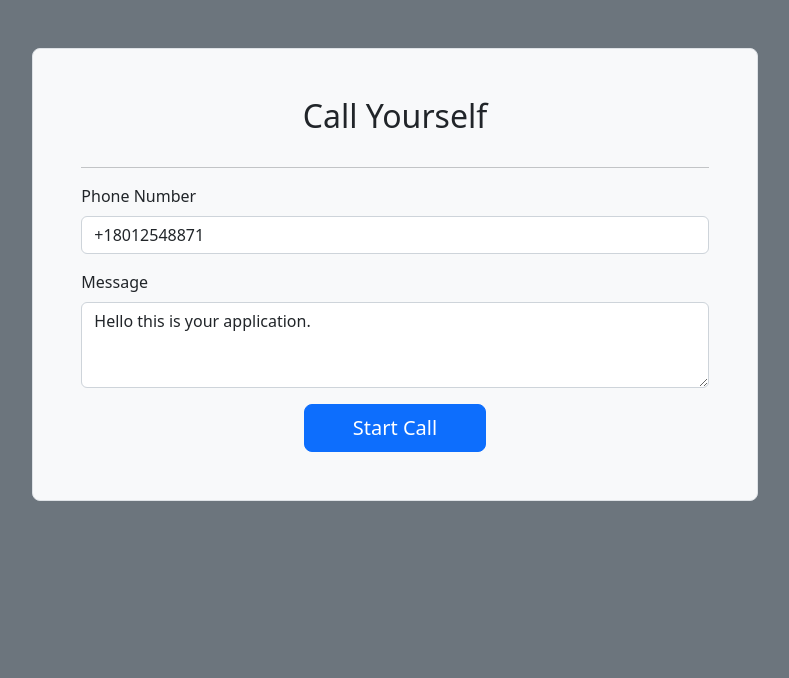
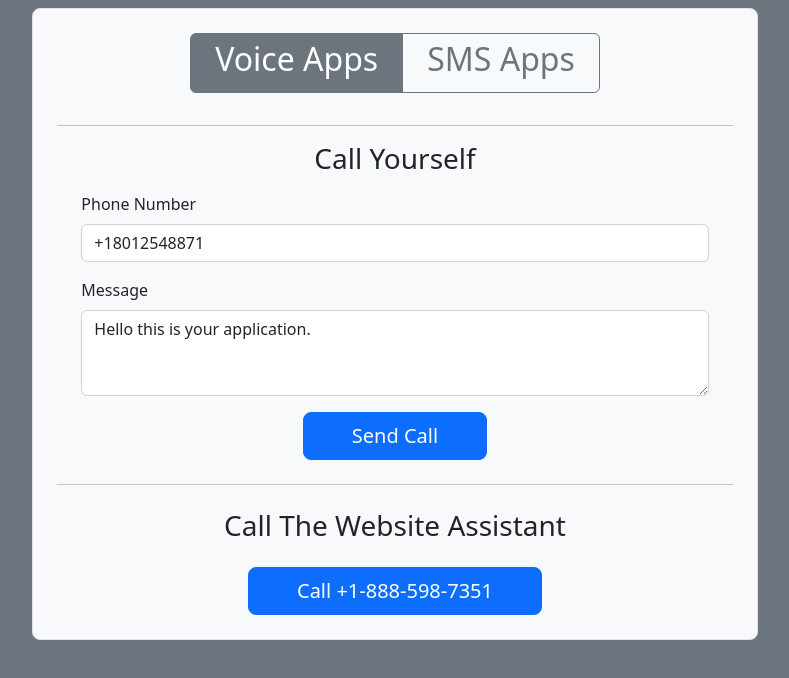
Before and after one commit to jado66/my-site, a Next.js app: page /calling in a window 1280 px wide. Shown: the top 678 px of the page, without its empty margins (245-1034 px from the left). Built offline with nearby package versions, Linux system fonts and the light colour scheme.

Commit message:
Added sms app

```diff
--- a/src/pages/api/voice-outgoing.js
+++ b/src/pages/api/voice-outgoing.js
@@ -39,7 +39,7 @@ export default async function handler(req, res) {
 
     try {
         const response = new VoiceResponse();
-        response.say({voice: "Polly.Kimberly",language:"en-US"},message);
+        response.say({voice: "Polly.Kimberly",language:"en-US",speechRate: '1.5'},message);
 
         client.calls
           .create({
--- a/src/pages/calling.jsx
+++ b/src/pages/calling.jsx
@@ -1,3 +1,4 @@
+import Link from "next/link";
 import { useState } from "react"
 import { toast } from "react-toastify"
 
@@ -12,101 +13,35 @@ const OTP_ENDPOINT = process.env.NODE_ENV === 'production'
 
 const Calling = () =>{
 
-    const [toNumber, setToNumber] = useState('+18012548871')
-    const [message, setMessage] = useState('Hello this is your application.')
-    const [voice, setVoice] = useState('Salli')
 
-    const [code, setCode] = useState("")
-    const [showModal, setShowModal] = useState(false)
 
-    const debug = process.env.NODE_ENV !== 'production'
+    const [app, setApp] = useState('voice')
 
-    const triggerOTP = async() =>{
-
-        if (debug){
-            makeCall()
-            return
-        }
-
-        setShowModal(true)
-        try {
-            let response = await fetch(OTP_ENDPOINT, {
-                method: "POST",
-                body: JSON.stringify({
-                    toNumber: toNumber
-                }),
-            });
-            response = await response.json();
-            response.success?toast.success(response.msg):toast.error(response.msg)
-            setSID(response.sid)
-
-        } catch (error) {
-            console.log(error);
-            toast.error(error)
-            // setShowModal(false)
-
-        }
-    }
-
-    const makeCall = async() => {
-        setShowModal(false)
-        try {
-            let response = await fetch(CALL_ENDPOINT, {
-                method: "POST",
-                body: JSON.stringify({
-                    toNumber: toNumber,
-                    message: message,
-                    voice:voice,
-                    code:code
-                }),
-            });
-            response = await response.json();
-            response.success?toast.success(response.msg):toast.error(response.msg)
-        } catch (error) {
-            console.log(error);
-        }
-        setCode("")
-
-    }
-
-    const handleClose = () =>{
-        setShowModal(false)
-    }
 
     return (
-        <div className="d-flex w-100 flex-column h-100 align-content-center bg-secondary pt-5 ">
+        <div className="d-flex w-100 flex-column h-100 align-content-center bg-secondary pt-2 ">
 
-            <div className={`modal fade ${showModal ? 'show' : ''}`} style={{ display: showModal ? 'block' : 'none' }} tabIndex="-1" role="dialog">
-                <div className="modal-dialog" role="document">
-                    <div className="modal-content">
-                        <div className="modal-header">
-                            <h5 className="modal-title">A OTP Was Sent to {toNumber}</h5>
-                            <button type="button" className="close btn" onClick={handleClose}>
-                                <span aria-hidden="true">&times;</span>
+
+            <div className="col-lg-8 col-12 mx-auto px-3">
+                <div className="p-4 d-flex flex-column border mx-5 rounded-3 bg-light  mx-3">
+                <div className="text-center">
+                    {/* <h2>Call Yourself</h2> */}
+                        <div className="btn-group" role="group">
+                            <button type="button" className={"btn h2 px-4 "+(app === 'voice'?"btn-secondary":"btn-outline-secondary")} onClick={() => setApp('voice')}>
+                                <h2>Voice Apps</h2>
                             </button>
-                        </div>
-                        <div className="modal-body">
-                            <p className="text-center">Please enter the OPT below.</p>
-                            <input className="form-control" type="number" value = {code} onChange = {(e)=>{setCode(e.target.value)}}/>
-                        </div>
-                        <div className="modal-footer">
-                            <button type="button" className="btn btn-secondary" onClick={handleClose}>
-                                Close
-                            </button>
-                            <button type="button" className="btn btn-primary" onClick={makeCall}>
-                                Submit
+                            <button type="button" className={"btn h2 px-4 "+(app === 'sms'?"btn-secondary":"btn-outline-secondary")} onClick={() => setApp('sms')}>
+                                <h2>SMS Apps</h2>
                             </button>
                         </div>
                     </div>
-                </div>
-            </div>
 
-            {showModal && <div className="modal-backdrop fade show"></div>}
 
-            <div className="col-lg-8 col-12 mx-auto px-3">
-                <div className="p-5 d-flex flex-column border mx-5 rounded-3 bg-light  mx-3">
-                    <h2 className="text-center ">Call Yourself</h2>
                     <hr className=" mt-4"/>
+
+                    {
+                        app === 'voice' ? <VoiceApp/> : <SMSApp/>
+                    }
 
                     {/* <div className="mb-3">
                         <label className="form-label">Voice</label>
@@ -162,16 +97,6 @@ const Calling = () =>{
                     </div> */}
 
 
-                    <div className="mb-3">
-                        <label className="form-label">Phone Number</label>
-                        <input type="text" className="form-control" value={toNumber} onChange = {(e)=>setToNumber(e.target.value)}/>
-                    </div>
-                    <div className="mb-3">
-                        <label className="form-label">Message</label>
-                        <textarea className="form-control" id="exampleFormControlTextarea1" rows="3" onChange={e => setMessage(e.target.value)} value = {message} />
-                    </div>
-                    <button className="btn btn-primary mx-auto btn-lg px-5" onClick={triggerOTP}>Start Call</button>
-
                 </div>
             </div>
 
@@ -183,3 +108,250 @@ const Calling = () =>{
 }
 
 export default Calling
+
+const SMSApp = () => {
+
+    const [toNumber, setToNumber] = useState('+18012548871')
+    const [message, setMessage] = useState('Hello this is your application.')
+    const [voice, setVoice] = useState('Salli')
+
+    const [code, setCode] = useState("")
+    const [showModal, setShowModal] = useState(false)
+
+    const debug = false //process.env.NODE_ENV !== 'production'
+
+    const triggerOTP = async() =>{
+
+        if (debug){
+            makeCall()
+            return
+        }
+
+        setShowModal(true)
+        try {
+            let response = await fetch(OTP_ENDPOINT, {
+                method: "POST",
+                body: JSON.stringify({
+                    toNumber: toNumber
+                }),
+            });
+            response = await response.json();
+            response.success?toast.success(response.msg):toast.error(response.msg)
+            setSID(response.sid)
+
+        } catch (error) {
+            console.log(error);
+            toast.error(error)
+            // setShowModal(false)
+
+        }
+    }
+
+    const makeCall = async() => {
+        setShowModal(false)
+        try {
+            let response = await fetch(CALL_ENDPOINT, {
+                method: "POST",
+                body: JSON.stringify({
+                    toNumber: toNumber,
+                    message: message,
+                    voice:voice,
+                    code:code
+                }),
+            });
+            response = await response.json();
+            response.success?toast.success(response.msg):toast.error(response.msg)
+        } catch (error) {
+            console.log(error);
+        }
+        setCode("")
+
+    }
+
+    const handleClose = () =>{
+        setShowModal(false)
+    }
+
+
+    return(
+        <div>
+             <div className={`modal fade px-lg-5 px-2 mt-lg-5 mt-2 col-10 ${showModal ? 'show' : ''}`} style={{ display: showModal ? 'block' : 'none' }} tabIndex="-1" role="dialog">
+                <div className="modal-dialog" role="document">
+                    <div className="modal-content">
+                        <div className="modal-header">
+                            <h5 className="modal-title">A OTP Was Sent to {toNumber}</h5>
+                            <button type="button" className="close btn" onClick={handleClose}>
+                                <span aria-hidden="true">&times;</span>
+                            </button>
+                        </div>
+                        <div className="modal-body">
+                            <p className="text-start ms-2">Please enter the OPT below.</p>
+                            <input className="form-control" type="number" value = {code} onChange = {(e)=>{setCode(e.target.value)}}/>
+                        </div>
+                        <div className="modal-footer">
+                            <button type="button" className="btn btn-secondary" onClick={handleClose}>
+                                Close
+                            </button>
+                            <button type="button" className="btn btn-primary" onClick={makeCall}>
+                                Submit
+                            </button>
+                        </div>
+                    </div>
+                </div>
+            </div>
+
+            {showModal && <div className="modal-backdrop fade show"></div>}
+
+
+            <h3 className = "mb-3 text-center">Text Yourself</h3>
+
+            <div className = "px-4 text-center">
+                <div className="mb-3 text-start">
+                    <label className="form-label ">Phone Number</label>
+                    <input type="text" className="form-control" value={toNumber} onChange = {(e)=>setToNumber(e.target.value)}/>
+                </div>
+                <div className="mb-3 text-start">
+                    <label className="form-label">Message</label>
+                    <textarea className="form-control" id="exampleFormControlTextarea1" rows="3" onChange={e => setMessage(e.target.value)} value = {message} />
+                </div>
+                <button className="btn btn-primary mx-auto btn-lg px-5" onClick={triggerOTP}>Send Text</button>
+
+            </div>
+
+            <hr className="my-4"/>
+
+            <h3 className = "mb-4 text-center">Text The Website Assistant</h3>
+            <div className = "px-4 text-center">
+
+                <Link href = "sms: +1-888-598-7351" className = "mx-auto ">
+                    <button className="btn btn-primary mx-auto btn-lg px-5">Text +1-888-598-7351</button>
+                </Link>
+            </div>
+
+        </div>
+    )
+}
+
+
+const VoiceApp = () => {
+
+    const [toNumber, setToNumber] = useState('+18012548871')
+    const [message, setMessage] = useState('Hello this is your application.')
+    const [voice, setVoice] = useState('Salli')
+
+    const [code, setCode] = useState("")
+    const [showModal, setShowModal] = useState(false)
+
+    const debug = false //process.env.NODE_ENV !== 'production'
+
+    const triggerOTP = async() =>{
+
+        if (debug){
+            makeCall()
+            return
+        }
+
+        setShowModal(true)
+        try {
+            let response = await fetch(OTP_ENDPOINT, {
+                method: "POST",
+                body: JSON.stringify({
+                    toNumber: toNumber
+                }),
+            });
+            response = await response.json();
+            response.success?toast.success(response.msg):toast.error(response.msg)
+            setSID(response.sid)
+
+        } catch (error) {
+            console.log(error);
+            toast.error(error)
+            // setShowModal(false)
+
+        }
+    }
+
+    const makeCall = async() => {
+        setShowModal(false)
+        try {
+            let response = await fetch(CALL_ENDPOINT, {
+                method: "POST",
+                body: JSON.stringify({
+                    toNumber: toNumber,
+                    message: message,
+                    voice:voice,
+                    code:code
+                }),
+            });
+            response = await response.json();
+            response.success?toast.success(response.msg):toast.error(response.msg)
+        } catch (error) {
+            console.log(error);
+        }
+        setCode("")
+
+    }
+
+    const handleClose = () =>{
+        setShowModal(false)
+    }
+
+
+    return(
+        <div>
+             <div className={`modal fade px-lg-5 px-2 mt-lg-5 mt-2 col-10 ${showModal ? 'show' : ''}`} style={{ display: showModal ? 'block' : 'none' }} tabIndex="-1" role="dialog">
+                <div className="modal-dialog" role="document">
+                    <div className="modal-content">
+                        <div className="modal-header">
+                            <h5 className="modal-title">A OTP Was Sent to {toNumber}</h5>
+                            <button type="button" className="close btn" onClick={handleClose}>
+                                <span aria-hidden="true">&times;</span>
+                            </button>
+                        </div>
+                        <div className="modal-body">
+                            <p className="text-start ms-2">Please enter the OPT below.</p>
+                            <input className="form-control" type="number" value = {code} onChange = {(e)=>{setCode(e.target.value)}}/>
+                        </div>
+                        <div className="modal-footer">
+                            <button type="button" className="btn btn-secondary" onClick={handleClose}>
+                                Close
+                            </button>
+                            <button type="button" className="btn btn-primary" onClick={makeCall}>
+                                Submit
+                            </button>
+                        </div>
+                    </div>
+                </div>
+            </div>
+
+            {showModal && <div className="modal-backdrop fade show"></div>}
+
+
+            <h3 className = "mb-3 text-center">Call Yourself</h3>
+
+            <div className = "px-4 text-center">
+                <div className="mb-3 text-start">
+                    <label className="form-label ">Phone Number</label>
+                    <input type="text" className="form-control" value={toNumber} onChange = {(e)=>setToNumber(e.target.value)}/>
+                </div>
+                <div className="mb-3 text-start">
+                    <label className="form-label">Message</label>
+                    <textarea className="form-control" id="exampleFormControlTextarea1" rows="3" onChange={e => setMessage(e.target.value)} value = {message} />
+                </div>
+                <button className="btn btn-primary mx-auto btn-lg px-5" onClick={triggerOTP}>Send Call</button>
+
+            </div>
+
+            <hr className="my-4"/>
+
+            <h3 className = "mb-4 text-center">Call The Website Assistant</h3>
+            <div className = "px-4 text-center">
+
+                <Link href = "tel: +1-888-598-7351" className = "mx-auto ">
+                    <button className="btn btn-primary mx-auto btn-lg px-5">Call +1-888-598-7351</button>
+                </Link>
+            </div>
+
+        </div>
+    )
+}
```
Also changed, not shown: src/pages/api/text-otp.js (+4 -6 lines).
